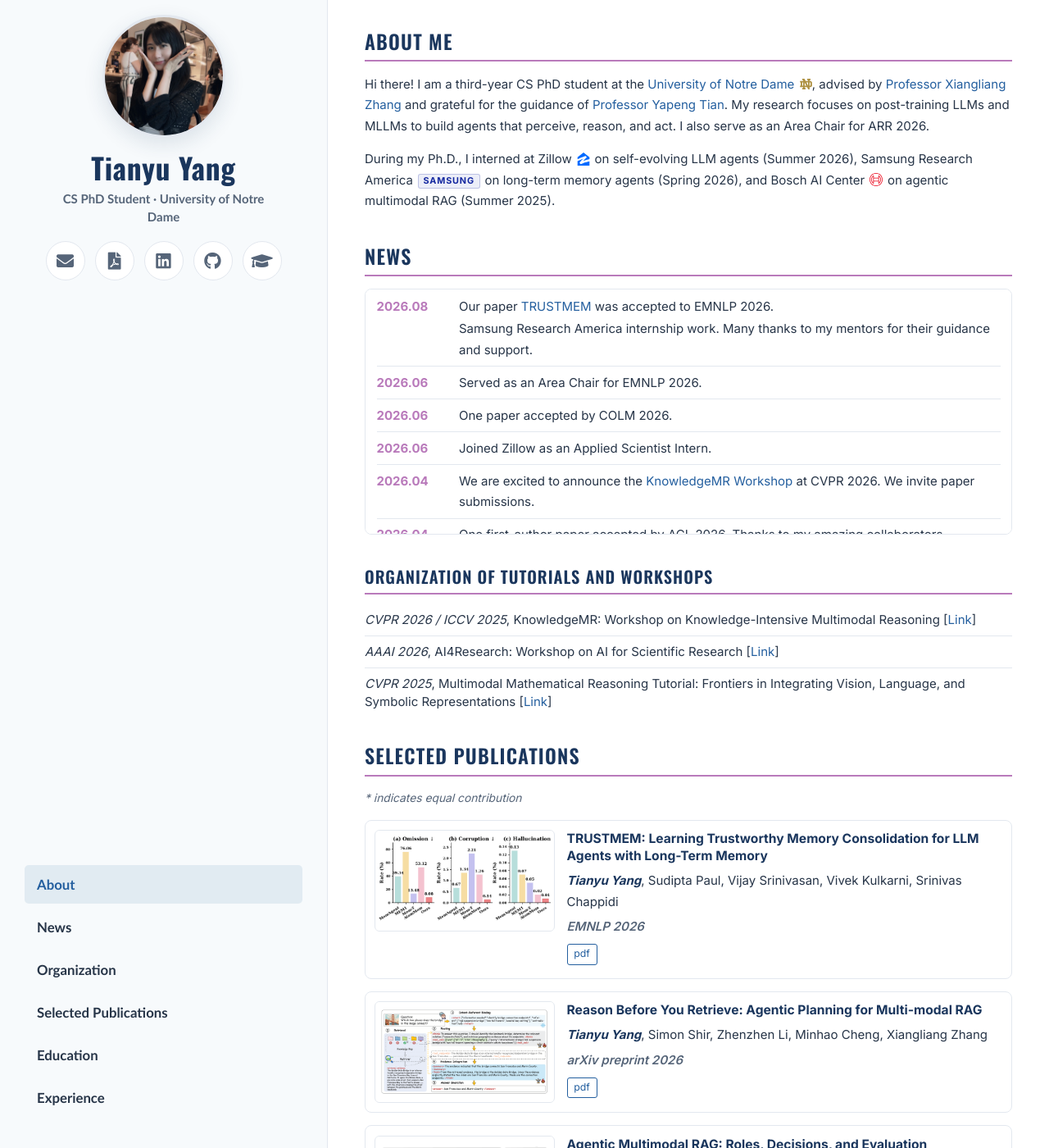
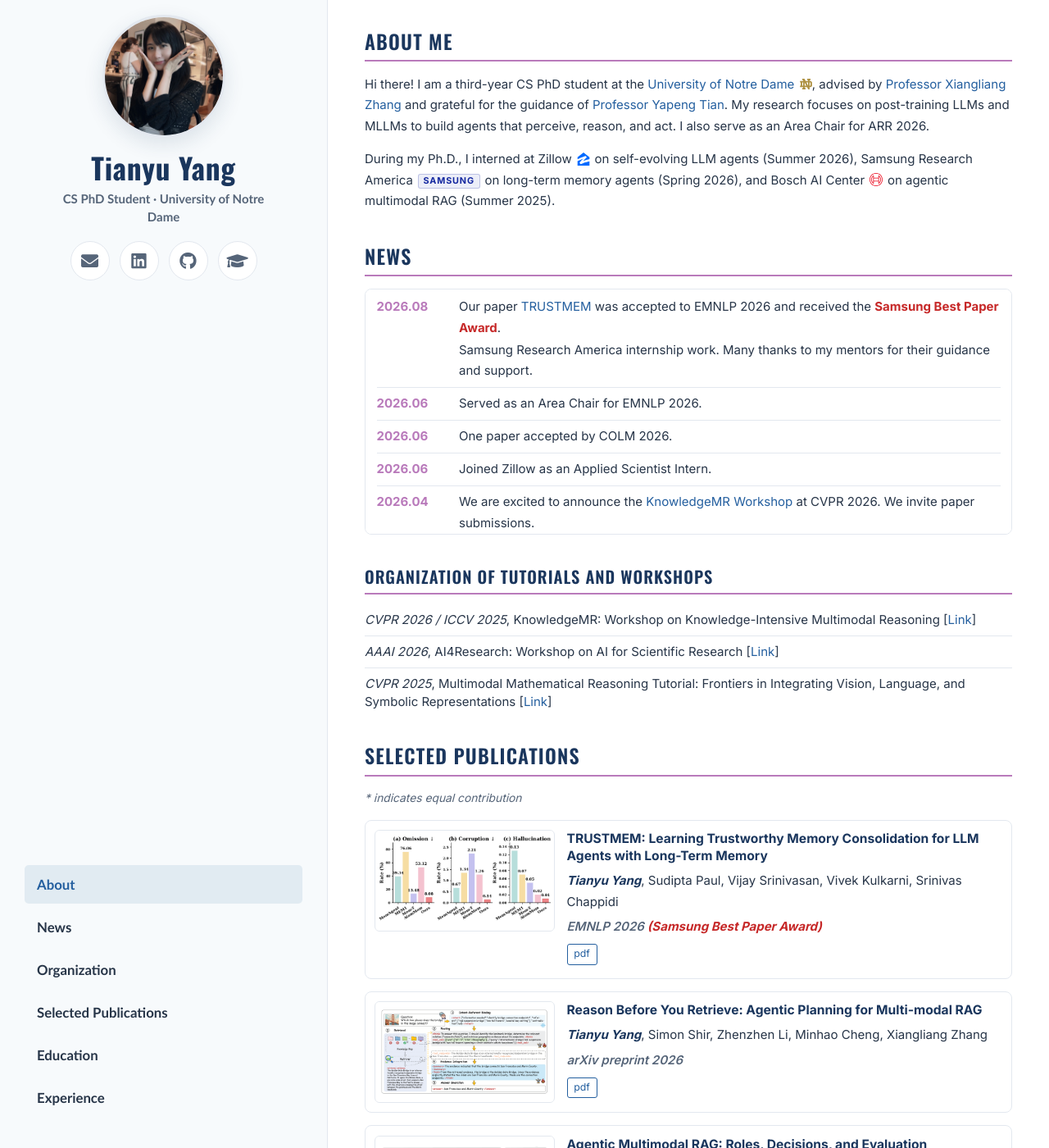
Before and after one commit to Tianyu-yang-anna/Tianyu-yang-anna.github.io, a Jekyll site: the page built from _pages/about.md, in a window 1280 px wide and 1400 px high. Shown: the whole window at 82% size. Built offline with Jekyll 4.4.1, drawn with Linux system fonts in a browser that asks for light colours.

Commit message:
Update TRUSTMEM award and remove CV

```diff
--- a/_config.yml
+++ b/_config.yml
@@ -30,7 +30,6 @@ author:
   pubmed           :
   googlescholar    : "https://scholar.google.com/citations?hl=en&user=bdEcg6cAAAAJ&view_op=list_works"
   email            : "tyang4@nd.edu"
-  cv               : "/files/Tianyu_Yang_CV.pdf"
   researchgate     :  # e.g., "https://www.researchgate.net/profile/yourprofile"
   uri              :
   bitbucket        :
--- a/_includes/author-profile.html
+++ b/_includes/author-profile.html
@@ -30,9 +30,6 @@
       {% endif %}
       {% if author.email %}
         <li><a href="mailto:{{ author.email }}"><i class="fas fa-fw fa-envelope" aria-hidden="true"></i> Email</a></li>
-      {% endif %}
-      {% if author.cv %}
-        <li><a href="{{ author.cv | relative_url }}" target="_blank" rel="noopener"><i class="fas fa-fw fa-file-pdf" aria-hidden="true"></i> CV</a></li>
       {% endif %}
       {% if author.keybase %}
         <li><a href="https://keybase.io/{{ author.keybase }}"><i class="fas fa-fw fa-key" aria-hidden="true"></i> Keybase</a></li>
@@ -129,9 +126,6 @@
       {% if author.email %}
         <a href="mailto:{{ author.email }}"><i class="fas fa-fw fa-envelope" aria-hidden="true"></i></a>
       {% endif %}
-      {% if author.cv %}
-        <a href="{{ author.cv | relative_url }}" target="_blank" rel="noopener" aria-label="CV" title="CV"><i class="fas fa-fw fa-file-pdf" aria-hidden="true"></i></a>
-      {% endif %}
       {% if author.keybase %}
         <a href="https://keybase.io/{{ author.keybase }}"><i class="fas fa-fw fa-key" aria-hidden="true"></i></a>
       {% endif %}
--- a/_pages/about.md
+++ b/_pages/about.md
@@ -45,7 +45,7 @@ redirect_from:
       <li>
         <span class="news-date">2026.08</span>
         <span class="news-content">
-          <span class="news-main">Our paper <a href="https://arxiv.org/abs/2606.25161" target="_blank" rel="noopener">TRUSTMEM</a> was accepted to EMNLP 2026.</span>
+          <span class="news-main">Our paper <a href="https://arxiv.org/abs/2606.25161" target="_blank" rel="noopener">TRUSTMEM</a> was accepted to EMNLP 2026 and received the <span class="news-award">Samsung Best Paper Award</span>.</span>
           <span class="news-note">Samsung Research America internship work. Many thanks to my mentors for their guidance and support.</span>
         </span>
       </li>
@@ -146,7 +146,7 @@ redirect_from:
       <div class="publication-body">
         <h2>TRUSTMEM: Learning Trustworthy Memory Consolidation for LLM Agents with Long-Term Memory</h2>
         <p class="publication-authors"><strong><em>Tianyu Yang</em></strong>, Sudipta Paul, Vijay Srinivasan, Vivek Kulkarni, Srinivas Chappidi</p>
-        <p class="publication-venue">EMNLP 2026</p>
+        <p class="publication-venue">EMNLP 2026 <span class="publication-award">(Samsung Best Paper Award)</span></p>
         <p class="publication-links"><a href="https://arxiv.org/pdf/2606.25161" target="_blank" rel="noopener">pdf</a></p>
       </div>
     </article>
--- a/assets/css/main.scss
+++ b/assets/css/main.scss
@@ -556,6 +556,11 @@ body {
     margin-top: 0.1rem;
 }
 
+.news-award {
+    color: #c62828;
+    font-weight: 700;
+}
+
 .organization-section li,
 .education-section li,
 .service-section li,
@@ -756,6 +761,11 @@ body {
     font-weight: 600;
 }
 
+.publication-award {
+    color: #c62828;
+    font-weight: 700;
+}
+
 .publication-links {
     display: flex;
     flex-wrap: wrap;
```
Also changed, not shown: 1 other file.
